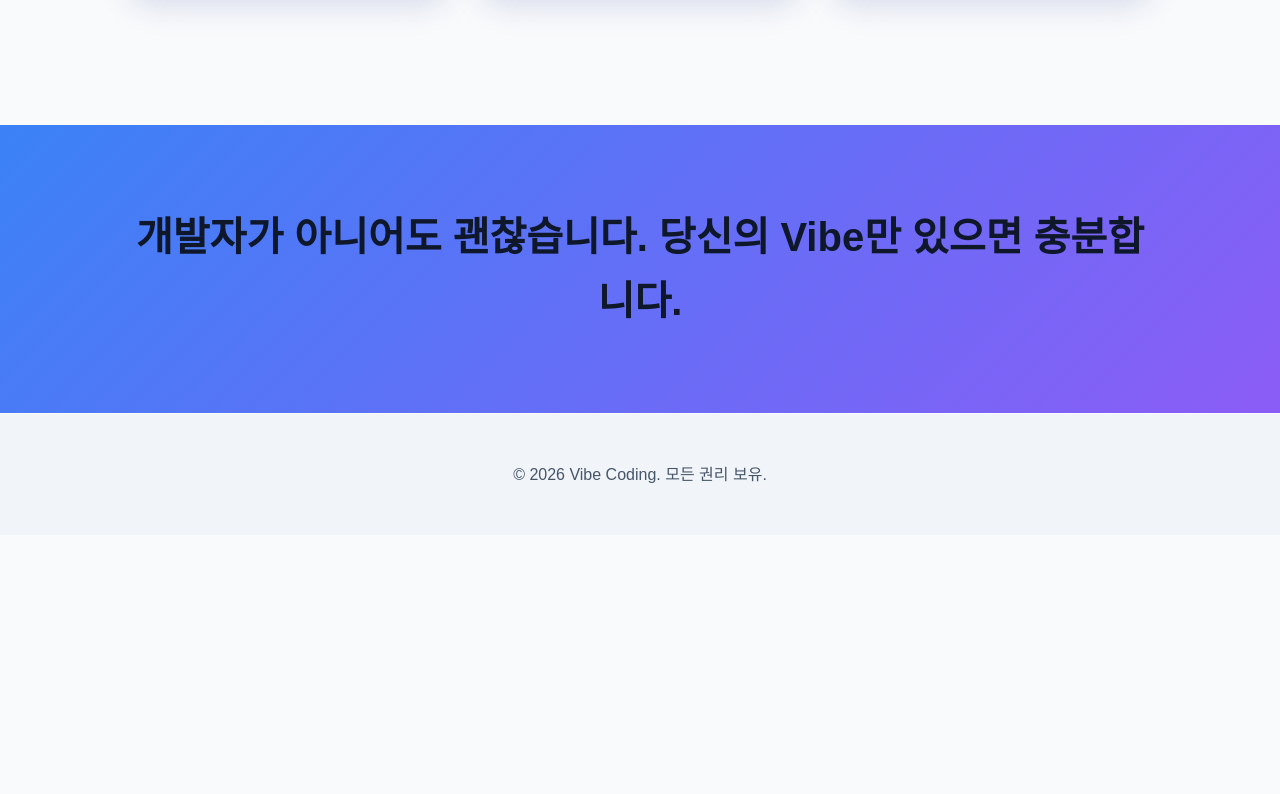
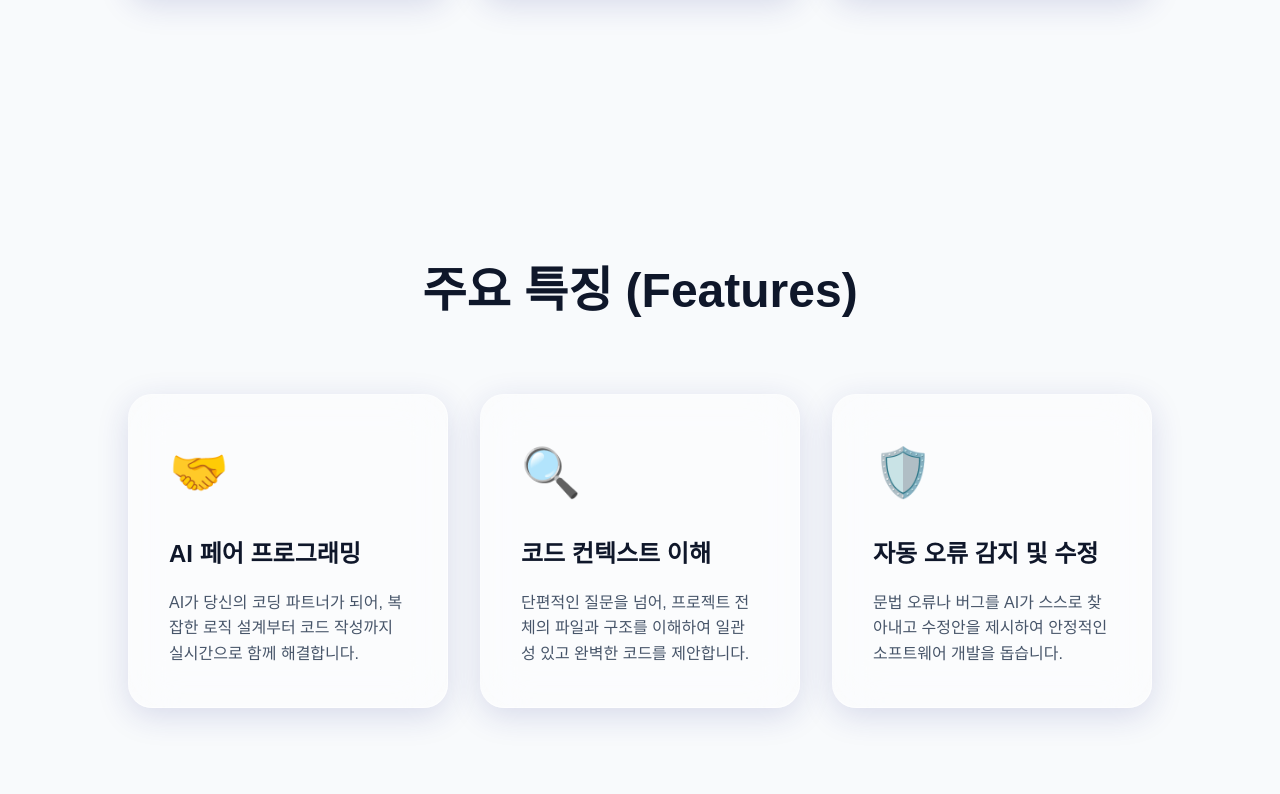
Before and after one commit to sirlma111216-boop/hakerton0613, a plain HTML site: page index.html in a window 1280 px wide. Shown: the part 1386-2180 px from the top of the page. Before the commit the page ends 1921 px from the top, so only its background shows below. Drawn offline with Linux system fonts and the light colour scheme; a web font is replaced by a local one.

Commit message:
Add features section for vibe coding

```diff
--- a/index.html
+++ b/index.html
@@ -69,6 +69,27 @@
         </div>
     </section>
 
+    <section id="features" class="section features">
+        <h2 class="section-title">주요 특징 (Features)</h2>
+        <div class="cards-container">
+            <div class="card glass-effect">
+                <div class="icon">🤝</div>
+                <h3>AI 페어 프로그래밍</h3>
+                <p>AI가 당신의 코딩 파트너가 되어, 복잡한 로직 설계부터 코드 작성까지 실시간으로 함께 해결합니다.</p>
+            </div>
+            <div class="card glass-effect">
+                <div class="icon">🔍</div>
+                <h3>코드 컨텍스트 이해</h3>
+                <p>단편적인 질문을 넘어, 프로젝트 전체의 파일과 구조를 이해하여 일관성 있고 완벽한 코드를 제안합니다.</p>
+            </div>
+            <div class="card glass-effect">
+                <div class="icon">🛡️</div>
+                <h3>자동 오류 감지 및 수정</h3>
+                <p>문법 오류나 버그를 AI가 스스로 찾아내고 수정안을 제시하여 안정적인 소프트웨어 개발을 돕습니다.</p>
+            </div>
+        </div>
+    </section>
+
     <section class="banner">
         <h2>개발자가 아니어도 괜찮습니다. 당신의 Vibe만 있으면 충분합니다.</h2>
     </section>
```
